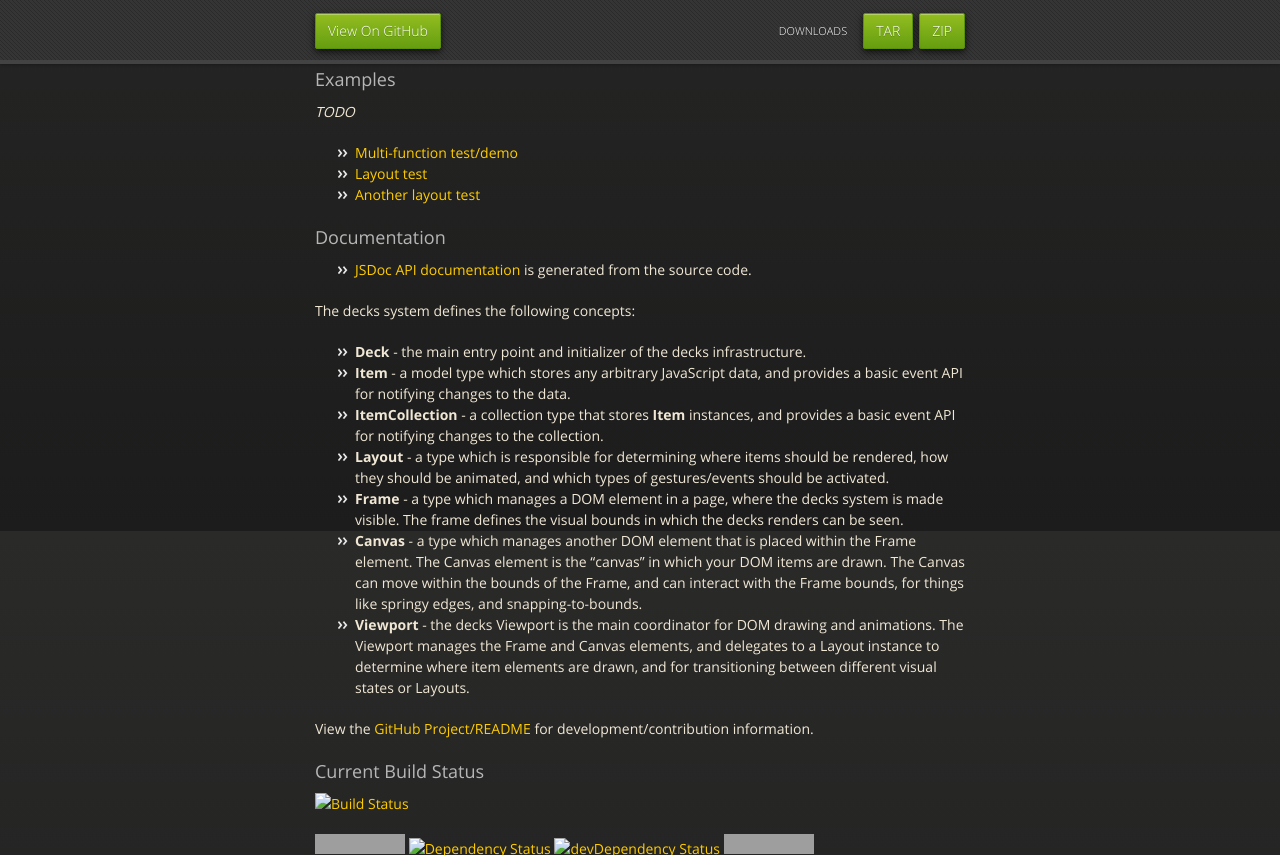
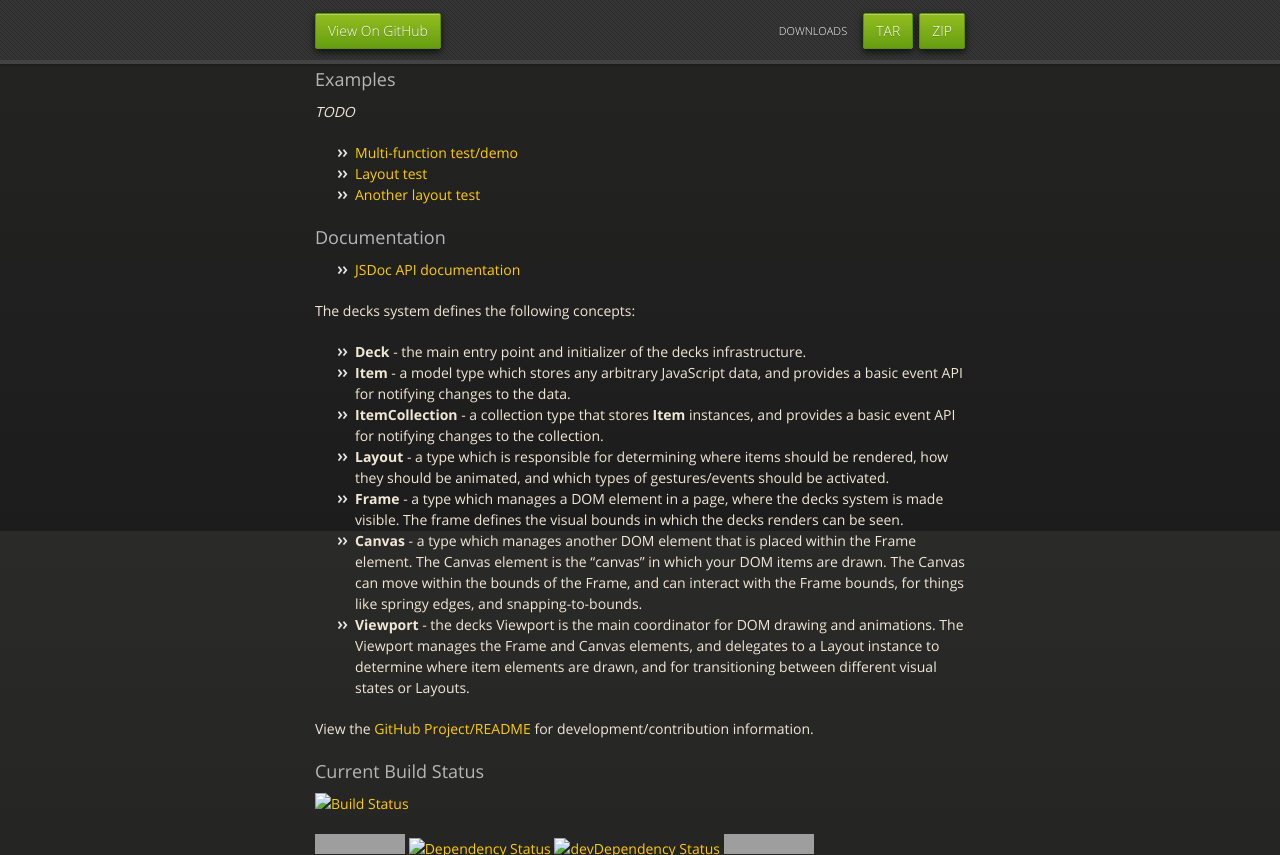
Before and after one commit to pellucidanalytics/decks, a Jekyll site: the page built from index.md, in a window 1280 px wide and 900 px high, scrolled down 369 px, cut to the strip 0-855 px from the top of the window. Built offline with Jekyll 4.4.1, drawn with Linux system fonts in a browser that asks for light colours; nearby versions of some CDN libraries; Markdown is read by kramdown in place of the engine named in the settings; grey boxes are pictures that could not be loaded.

Commit message:
JSDoc link

```diff
--- a/index.md
+++ b/index.md
@@ -20,7 +20,7 @@ transitioning between layouts, and interacting with your content.
 
 ### Documentation
 
-- [JSDoc API documentation]({{ site.baseurl}}/dist/jsdoc) is generated from the source code.
+- [JSDoc API documentation]({{ site.baseurl}}/dist/jsdoc)
 
 The decks system defines the following concepts:
 
```
